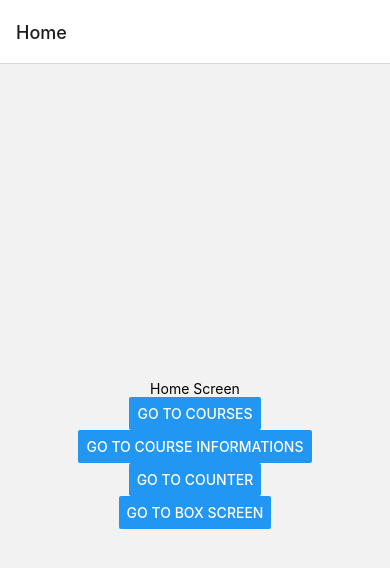
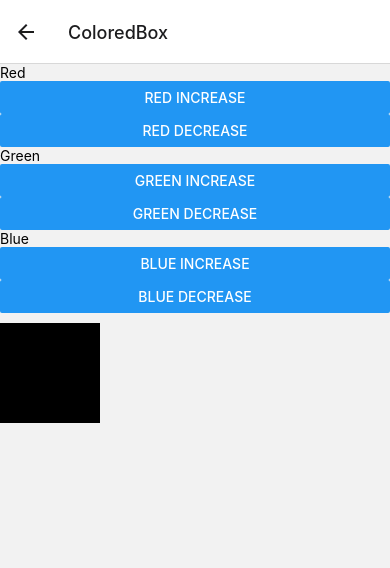
Before and after one commit to Ayalni2289/First-React-App, a React Native app in the folder firstApp/: screen /ColoredBox in a window 390 px wide. Shown: the top 568 px of the page. Built offline with nearby package versions, Linux system fonts and the light colour scheme.

Commit message:
Color Changing screen added with useReducer funct.

```diff
--- a/firstApp/App.js
+++ b/firstApp/App.js
@@ -6,6 +6,7 @@ import CoursesScreen from './src/screens/coursesScreen';
 import CoursesInformation from './src/screens/coursesInformation';
 import CounterScreen from './src/screens/counterScreen';
 import BoxScreen from './src/screens/boxScreen';
+import ColoredBoxes from './src/screens/coloredBoxes';
 
 export default function App() {
   const Stack = createNativeStackNavigator();
@@ -18,6 +19,7 @@ export default function App() {
         <Stack.Screen name="Courses Info" component={CoursesInformation} />
         <Stack.Screen name="Counter" component={CounterScreen} />
         <Stack.Screen name="Boxes" component={BoxScreen} />
+        <Stack.Screen name="ColoredBox" component={ColoredBoxes} />
       </Stack.Navigator>
     </NavigationContainer>
   );
--- /dev/null
+++ b/firstApp/components/ChangeColor.js
@@ -0,0 +1,14 @@
+import { StyleSheet, Text, View,Button } from 'react-native'
+import React from 'react'
+
+export default function ChangeColor({color,onIncrease,onDecrease}) {
+  return (
+    <View>
+      <Text>{color}</Text>
+      <Button title={`${color} Increase`} /*CallBack*/ onPress={()=>onIncrease()}/>
+      <Button title={`${color} Decrease`} /*CallBack*/ onPress={()=>onDecrease()}/>
+    </View>
+  )
+}
+
+const styles = StyleSheet.create({})
--- /dev/null
+++ b/firstApp/src/screens/coloredBoxes.js
@@ -0,0 +1,59 @@
+import { StyleSheet, Text, View } from "react-native";
+import React, { useReducer } from "react";
+import ChangeColor from "../../components/changeColor";
+
+const reducer = (state, action) => {
+  console.log(action);
+  switch (action.type) {
+    case "change_red":
+      return state.red + action.payload > 255 || state.red + action.payload < 0
+        ? state
+        : { ...state, red: state.red + action.payload };
+    case "change_green":
+      return state.green + action.payload > 255 ||
+        state.green + action.payload < 0
+        ? state
+        : { ...state, green: state.green + action.payload };
+    case "change_blue":
+      return state.blue + action.payload > 255 ||
+        state.blue + action.payload < 0
+        ? state
+        : { ...state, blue: state.blue + action.payload };
+    default:
+      return state;
+  }
+};
+export default function ColoredBoxes() {
+  // reducer function
+  const [state, dispatch] = useReducer(reducer, { red: 0, green: 0, blue: 0 });
+  const { red, green, blue } = state;
+  return (
+    <View>
+      <ChangeColor
+        color="Red"
+        onIncrease={() => dispatch({ type: "change_red", payload: 15 })}
+        onDecrease={() => dispatch({ type: "change_red", payload: -15 })}
+      />
+      <ChangeColor
+        color="Green"
+        onIncrease={() => dispatch({ type: "change_green", payload: 15 })}
+        onDecrease={() => dispatch({ type: "change_green", payload: -15 })}
+      />
+      <ChangeColor
+        color="Blue"
+        onIncrease={() => dispatch({ type: "change_blue", payload: 15 })}
+        onDecrease={() => dispatch({ type: "change_blue", payload: -15 })}
+      />
+      <View
+        style={{
+          height: 100,
+          marginVertical:10,
+          width: 100,
+          backgroundColor: `rgb(${red},${green},${blue})`,
+        }}
+      />
+    </View>
+  );
+}
+
+const styles = StyleSheet.create({});
--- a/firstApp/src/screens/homeScreen.js
+++ b/firstApp/src/screens/homeScreen.js
@@ -22,6 +22,10 @@ export default function HomeScreen({navigation}) {
         title="Go to Box Screen"
         onPress={() => navigation.navigate('Boxes')}
       />
+       <Button
+        title="Go to ColoredBox Screen"
+        onPress={() => navigation.navigate('ColoredBox')}
+      />
     </View>
   )
 }
```
